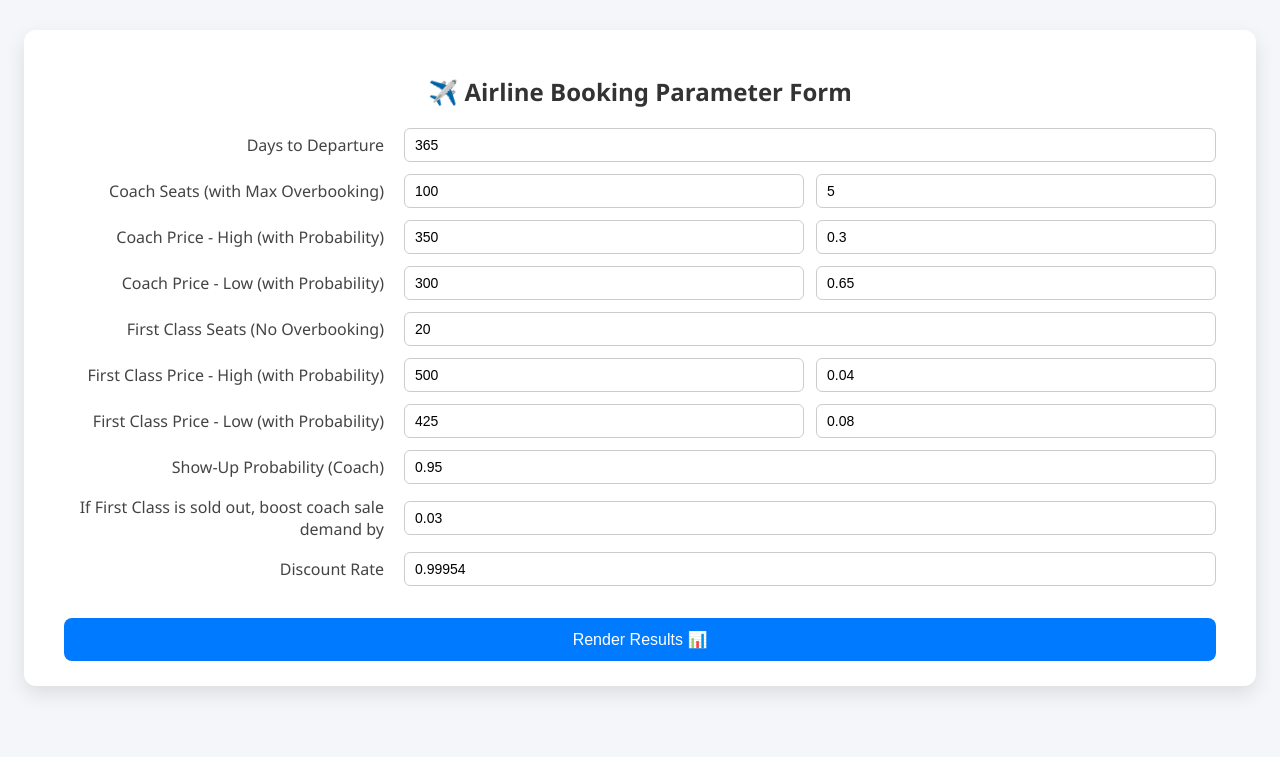
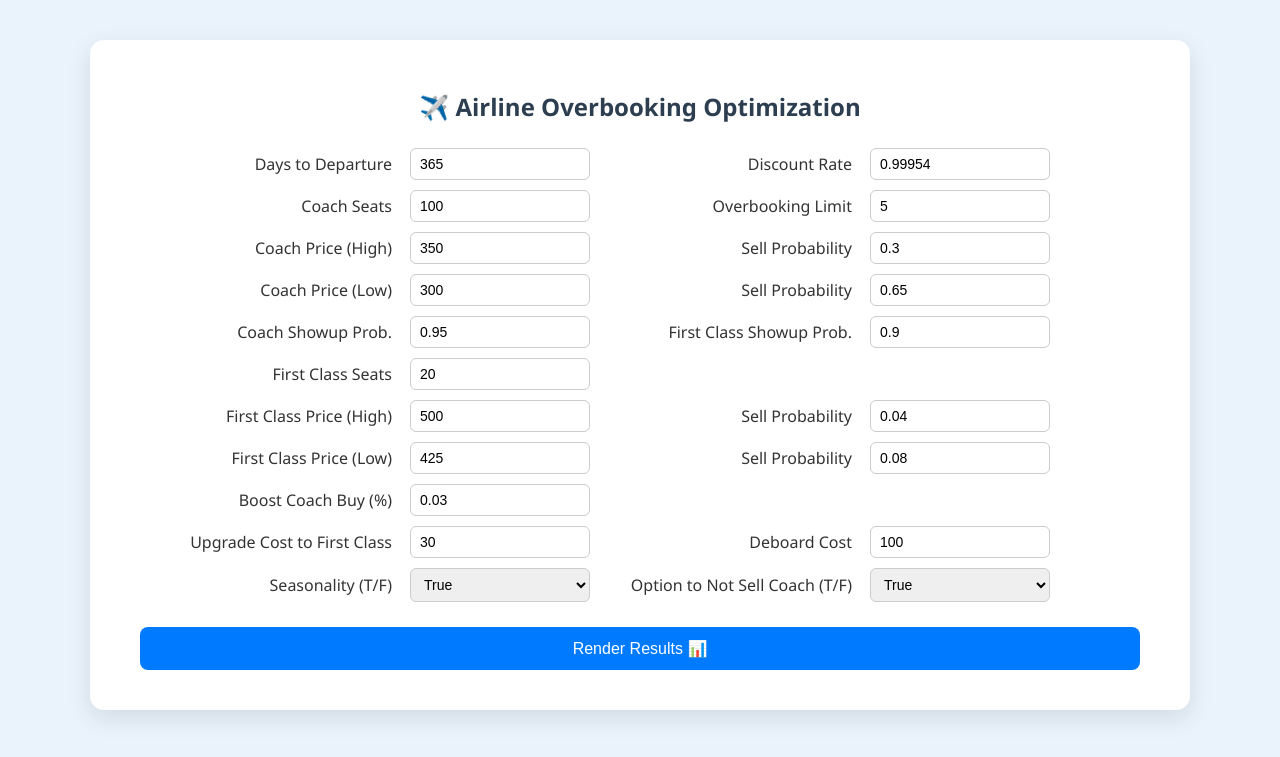
Before and after one commit to snehassastry/AirlinePricing, a Flask app: page / in a window 1280 px wide. Shown: the top 757 px of the page. Run offline with Flask 3, Linux system fonts and the light colour scheme.

Commit message:
Update index.html

```diff
--- a/templates/index.html
+++ b/templates/index.html
@@ -2,69 +2,64 @@
 <html lang="en">
 <head>
   <meta charset="UTF-8">
-  <title>Airline Overbooking Model</title>
+  <title>Airline Overbooking Optimization</title>
   <style>
     body {
       font-family: 'Segoe UI', sans-serif;
-      background-color: #f4f6f9;
+      background-color: #eaf3fc;
       margin: 0;
       padding: 0;
     }
 
     .container {
-      max-width: 90%;
-      margin: 30px auto;
+      max-width: 1000px;
+      margin: 40px auto;
       background-color: white;
-      padding: 25px 40px;
-      border-radius: 12px;
-      box-shadow: 0 8px 20px rgba(0, 0, 0, 0.1);
+      padding: 30px 50px 40px;
+      border-radius: 14px;
+      box-shadow: 0 8px 24px rgba(0, 0, 0, 0.1);
     }
 
     h2 {
       text-align: center;
-      color: #333;
-      margin-bottom: 20px;
+      color: #2c3e50;
+      margin-bottom: 25px;
     }
 
-    .form-row {
-      display: flex;
+    .form-grid {
+      display: grid;
+      grid-template-columns: 260px 180px 260px 180px;
+      gap: 10px 10px;
       align-items: center;
-      margin-bottom: 12px;
-      gap: 12px;
     }
 
-    .form-row label {
-      width: 320px;
+    label {
       font-weight: 500;
-      color: #444;
+      color: #333;
       text-align: right;
-      padding-right: 8px;
+      margin-right: 8px;
     }
 
-    .form-row input {
-      flex: 1;
-      padding: 8px 10px;
+    input,
+    select {
+      padding: 7px 9px;
+      font-size: 14px;
       border: 1px solid #ccc;
       border-radius: 6px;
-      font-size: 14px;
-    }
-
-    .double-input {
-      display: flex;
-      gap: 12px;
-      flex: 1;
+      width: 100%;
+      box-sizing: border-box;
     }
 
     button {
+      margin-top: 25px;
       width: 100%;
       padding: 12px;
       background-color: #007BFF;
       color: white;
+      font-size: 16px;
       border: none;
-      font-size: 16px;
       border-radius: 8px;
       cursor: pointer;
-      margin-top: 20px;
     }
 
     button:hover {
@@ -73,80 +68,76 @@
 
     .results {
       margin-top: 30px;
-      padding: 18px;
-      background-color: #f1f5fb;
+      padding: 20px;
+      background-color: #f1f8ff;
       border-radius: 10px;
     }
   </style>
 </head>
 <body>
   <div class="container">
-    <h2>✈️ Airline Booking Parameter Form</h2>
+    <h2>✈️ Airline Overbooking Optimization</h2>
     <form method="POST">
-
-      <div class="form-row">
+      <div class="form-grid">
         <label>Days to Departure</label>
         <input type="number" name="time_steps" value="{{ form_values.time_steps or 365 }}">
-      </div>
-
-      <div class="form-row">
-        <label>Coach Seats (with Max Overbooking)</label>
-        <div class="double-input">
-          <input type="number" name="n_seats_coach" value="{{ form_values.n_seats_coach or 100 }}" placeholder="Seats">
-          <input type="number" name="overbook_coach" value="{{ form_values.overbook_coach or 5 }}" placeholder="Overbooking">
-        </div>
-      </div>
-
-      <div class="form-row">
-        <label>Coach Price - High (with Probability)</label>
-        <div class="double-input">
-          <input type="number" name="price_coach_high" value="{{ form_values.price_coach_high or 350 }}">
-          <input type="text" name="prob_coach_high" value="{{ form_values.prob_coach_high or 0.30 }}" placeholder="Prob.">
-        </div>
-      </div>
-
-      <div class="form-row">
-        <label>Coach Price - Low (with Probability)</label>
-        <div class="double-input">
-          <input type="number" name="price_coach_low" value="{{ form_values.price_coach_low or 300 }}">
-          <input type="text" name="prob_coach_low" value="{{ form_values.prob_coach_low or 0.65 }}" placeholder="Prob.">
-        </div>
-      </div>
-
-      <div class="form-row">
-        <label>First Class Seats (No Overbooking)</label>
-        <input type="number" name="n_seats_first" value="{{ form_values.n_seats_first or 20 }}">
-      </div>
-
-      <div class="form-row">
-        <label>First Class Price - High (with Probability)</label>
-        <div class="double-input">
-          <input type="number" name="price_first_high" value="{{ form_values.price_first_high or 500 }}">
-          <input type="text" name="prob_first_high" value="{{ form_values.prob_first_high or 0.04 }}" placeholder="Prob.">
-        </div>
-      </div>
-
-      <div class="form-row">
-        <label>First Class Price - Low (with Probability)</label>
-        <div class="double-input">
-          <input type="number" name="price_first_low" value="{{ form_values.price_first_low or 425 }}">
-          <input type="text" name="prob_first_low" value="{{ form_values.prob_first_low or 0.08 }}" placeholder="Prob.">
-        </div>
-      </div>
-
-      <div class="form-row">
-        <label>Show-Up Probability (Coach)</label>
-        <input type="text" name="showup_prob_coach" value="{{ form_values.showup_prob_coach or 0.95 }}">
-      </div>
-
-      <div class="form-row">
-        <label>If First Class is sold out, boost coach sale demand by</label>
-        <input type="text" name="coach_price_boost" value="{{ form_values.coach_price_boost or 0.03 }}">
-      </div>
-
-      <div class="form-row">
         <label>Discount Rate</label>
         <input type="text" name="discount" value="{{ form_values.discount or 0.99954 }}">
+
+        <label>Coach Seats</label>
+        <input type="number" name="n_seats_coach" value="{{ form_values.n_seats_coach or 100 }}">
+        <label>Overbooking Limit</label>
+        <input type="number" name="overbook_coach" value="{{ form_values.overbook_coach or 5 }}">
+
+        <label>Coach Price (High)</label>
+        <input type="number" name="price_coach_high" value="{{ form_values.price_coach_high or 350 }}">
+        <label>Sell Probability</label>
+        <input type="text" name="prob_coach_high" value="{{ form_values.prob_coach_high or 0.30 }}">
+
+        <label>Coach Price (Low)</label>
+        <input type="number" name="price_coach_low" value="{{ form_values.price_coach_low or 300 }}">
+        <label>Sell Probability</label>
+        <input type="text" name="prob_coach_low" value="{{ form_values.prob_coach_low or 0.65 }}">
+
+        <label>Coach Showup Prob.</label>
+        <input type="text" name="showup_prob_coach" value="{{ form_values.showup_prob_coach or 0.95 }}">
+        <label>First Class Showup Prob.</label>
+        <input type="text" name="showup_prob_first" value="{{ form_values.showup_prob_first or 0.90 }}">
+
+        <label>First Class Seats</label>
+        <input type="number" name="n_seats_first" value="{{ form_values.n_seats_first or 20 }}">
+        <div></div><div></div>
+
+        <label>First Class Price (High)</label>
+        <input type="number" name="price_first_high" value="{{ form_values.price_first_high or 500 }}">
+        <label>Sell Probability</label>
+        <input type="text" name="prob_first_high" value="{{ form_values.prob_first_high or 0.04 }}">
+
+        <label>First Class Price (Low)</label>
+        <input type="number" name="price_first_low" value="{{ form_values.price_first_low or 425 }}">
+        <label>Sell Probability</label>
+        <input type="text" name="prob_first_low" value="{{ form_values.prob_first_low or 0.08 }}">
+
+        <label>Boost Coach Buy (%)</label>
+        <input type="text" name="coach_price_boost" value="{{ form_values.coach_price_boost or 0.03 }}">
+        <div></div><div></div>
+
+        <label>Upgrade Cost to First Class</label>
+        <input type="text" name="cost_upgrade" value="{{ form_values.cost_upgrade or 30 }}">
+        <label>Deboard Cost</label>
+        <input type="text" name="cost_off" value="{{ form_values.cost_off or 100 }}">
+
+        <label>Seasonality (T/F)</label>
+        <select name="apply_seasonality">
+          <option value="True" {% if form_values.apply_seasonality == 'True' %}selected{% endif %}>True</option>
+          <option value="False" {% if form_values.apply_seasonality == 'False' %}selected{% endif %}>False</option>
+        </select>
+
+        <label>Option to Not Sell Coach (T/F)</label>
+        <select name="has_option_to_not_sell">
+          <option value="True" {% if form_values.has_option_to_not_sell == 'True' %}selected{% endif %}>True</option>
+          <option value="False" {% if form_values.has_option_to_not_sell == 'False' %}selected{% endif %}>False</option>
+        </select>
       </div>
 
       <button type="submit">Render Results 📊</button>
@@ -156,7 +147,6 @@
     <div class="results">
       <h3>📊 Model Results</h3>
       <p>{{ result }}</p>
-
       {% if graph_url %}
         <img src="{{ graph_url }}" alt="Model Output Graph" style="max-width:100%; border-radius: 8px; margin-top: 20px;">
       {% endif %}
```
